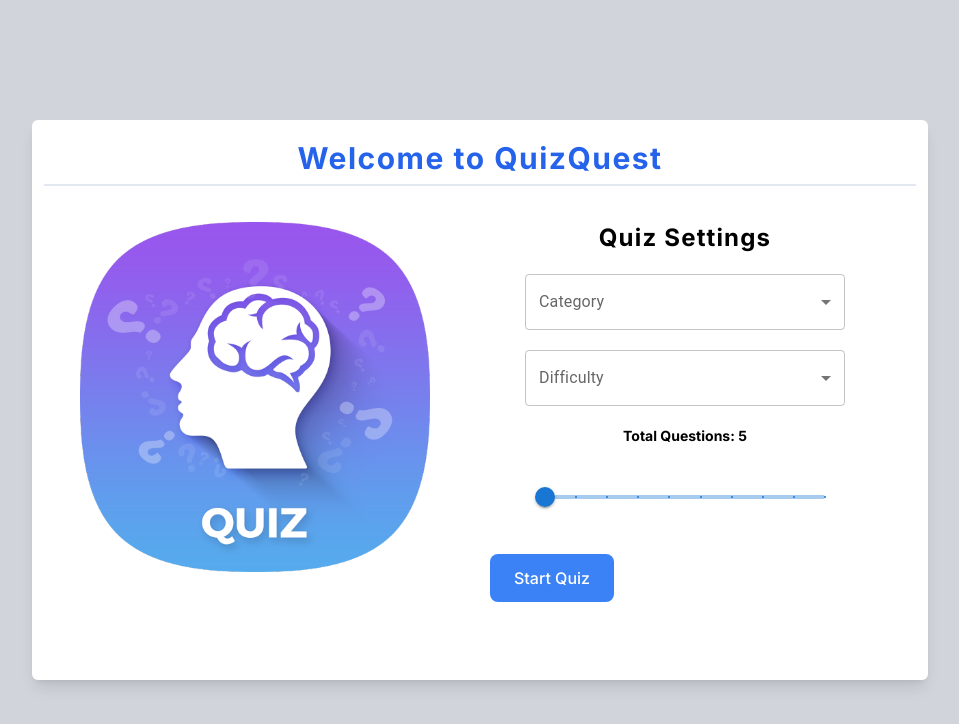
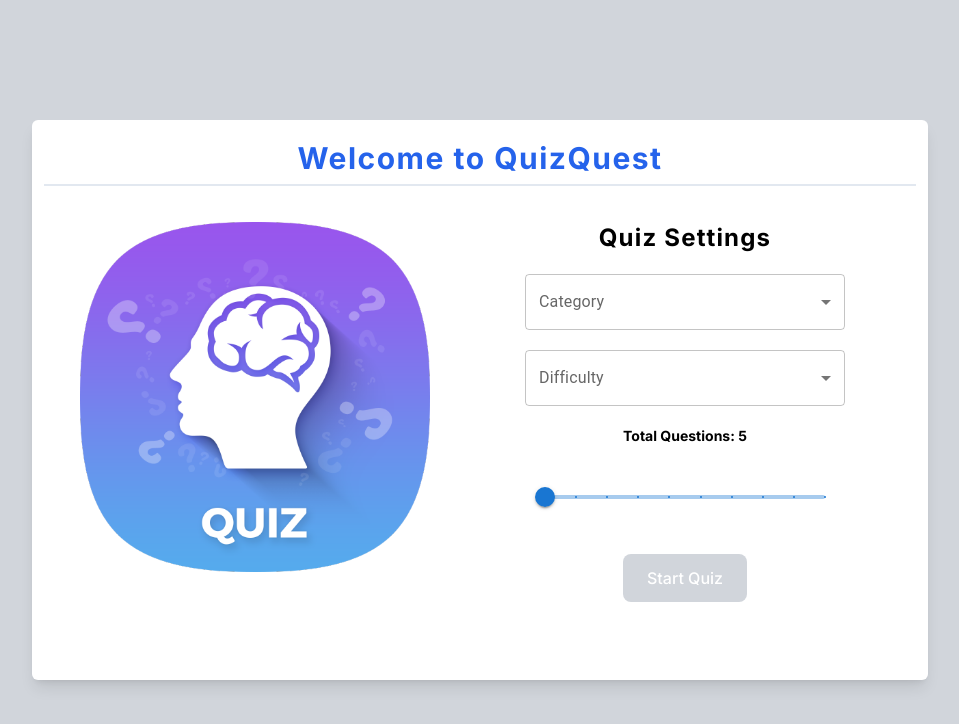
Before and after one commit to ozguraktas5/quiz_app_nextjs, a Next.js app: page / in a window 1280 px wide. Shown: the top 724 px of the page, without its empty margins (160-1119 px from the left). Built offline with nearby package versions, Linux system fonts and the light colour scheme.

Commit message:
useRouter error

```diff
--- a/src/app/page.tsx
+++ b/src/app/page.tsx
@@ -9,46 +9,50 @@ import MenuItem from "@mui/material/MenuItem";
 import FormControl from "@mui/material/FormControl";
 import Select from "@mui/material/Select";
 import Link from "next/link";
+import { useRouter } from "next/router";
 
-function valuetext(value: number) {
+function valuetext(value) {
   return `${value}`;
 }
 
 export default function Home() {
-  const [totalQuestions, setTotalQuestions] = useState<number>(5);
-  const [category, setCategory] = React.useState<string>("");
-  const [difficulty, setDifficulty] = React.useState<string>("");
-  const [isQuizReady, setIsQuizReady] = useState<boolean>(false);
+  const [totalQuestions, setTotalQuestions] = useState(5);
+  const [category, setCategory] = useState("");
+  const [difficulty, setDifficulty] = useState("");
+  const [isQuizReady, setIsQuizReady] = useState(false);
+  const router = useRouter();
 
-  const handleChangeCategory = (
-    event: React.ChangeEvent<{ value: unknown }>
-  ) => {
-    const selectedCategory = event.target.value as string;
+  const handleChangeCategory = (event) => {
+    const selectedCategory = event.target.value;
     setCategory(selectedCategory);
     checkQuizReady(selectedCategory, difficulty);
   };
 
-  const handleChangeDifficulty = (
-    event: React.ChangeEvent<{ value: unknown }>
-  ) => {
-    const selectedDifficulty = event.target.value as string;
+  const handleChangeDifficulty = (event) => {
+    const selectedDifficulty = event.target.value;
     setDifficulty(selectedDifficulty);
     checkQuizReady(category, selectedDifficulty);
   };
 
-  const handleSliderChange = (event: Event, newValue: number | number[]) => {
-    setTotalQuestions(newValue as number);
+  const handleSliderChange = (event, newValue) => {
+    setTotalQuestions(newValue);
     checkQuizReady(category, difficulty);
   };
 
-  const checkQuizReady = (
-    selectedCategory: string,
-    selectedDifficulty: string
-  ) => {
+  const checkQuizReady = (selectedCategory, selectedDifficulty) => {
     if (selectedCategory && selectedDifficulty && totalQuestions >= 5) {
       setIsQuizReady(true);
     } else {
       setIsQuizReady(false);
+    }
+  };
+
+  const handleStartQuiz = () => {
+    if (isQuizReady) {
+      const url = `/questions?category=${encodeURIComponent(
+        category.toLowerCase().replace(" & ", "_and_")
+      )}&difficulty=${difficulty.toLowerCase()}&limit=${totalQuestions}`;
+      router.push(url);
     }
   };
 
@@ -139,13 +143,17 @@ export default function Home() {
                 max={50}
               />
             </Box>
-
-            <Link
-              href="/hello"
-              className="inline-block gap-5 self-start rounded-lg bg-blue-500 px-6 py-3 text-sm font-medium text-white transition-colors hover:bg-blue-400 md:text-base"
-            >
-              Start Quiz
-            </Link>
+            <div>
+              <Link
+                href={isQuizReady ? "#" : "/"}
+                onClick={handleStartQuiz}
+                className={`inline-block gap-5 self-start rounded-lg ${
+                  isQuizReady ? "bg-blue-500 hover:bg-blue-400" : "bg-gray-300"
+                } px-6 py-3 text-sm font-medium text-white transition-colors md:text-base`}
+              >
+                Start Quiz
+              </Link>
+            </div>
           </div>
         </div>
       </div>
```
